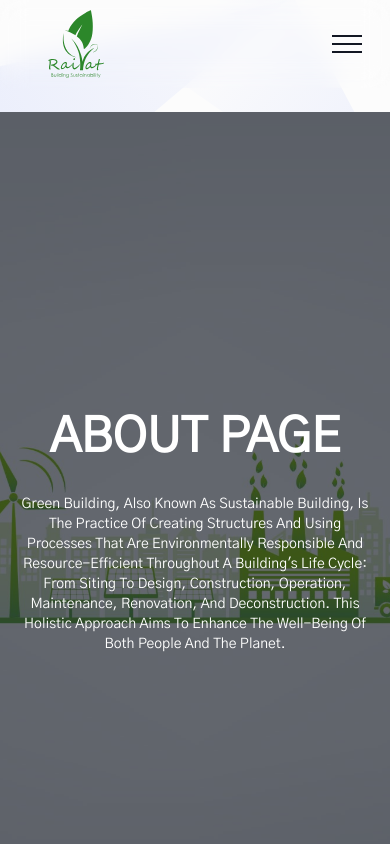
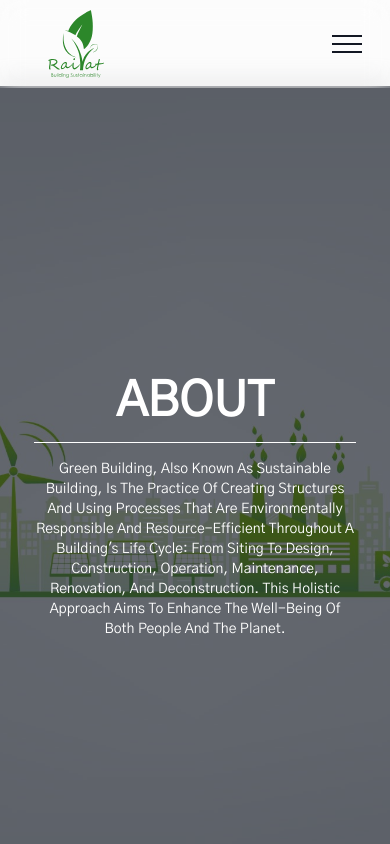
Before and after one commit to DivyeshGadhiya/Green-building, a Next.js app: page /about in a window 390 px wide. Shown: the top 844 px of the page. Built offline with nearby package versions, Linux system fonts and the light colour scheme.

Commit message:
fix(about page): responsive fix

```diff
--- a/src/app/about/page.tsx
+++ b/src/app/about/page.tsx
@@ -22,7 +22,7 @@ const AboutPage = () => {
   return (
     <>
       <Breadcrumb
-        pageName="About Page"
+        pageName="About"
         description="Green building, also known as sustainable building, is the practice of creating structures and using processes that are environmentally responsible and resource-efficient throughout a building's life cycle: from siting to design, construction, operation, maintenance, renovation, and deconstruction. This holistic approach aims to enhance the well-being of both people and the planet."
       />
       <AboutSectionOne />
--- a/src/components/About/AboutSectionOne.tsx
+++ b/src/components/About/AboutSectionOne.tsx
@@ -3,7 +3,7 @@ import Image from "next/image";
 
 const AboutSectionOne = () => {
   return (
-    <section className="container pt-16 ">
+    <section className="container pt-16">
       <div className="container">
         <div className="-mx-4 flex flex-wrap items-center">
           {/* <div className="w-full px-4 lg:w-1/2">
--- a/src/components/About/AboutSectionThree.tsx
+++ b/src/components/About/AboutSectionThree.tsx
@@ -24,7 +24,7 @@ const AboutSectionThree = () => {
               </table>
             </div>
             <p className="mt-4 text-base font-medium leading-relaxed text-body-color text-center">
-              We work with our clients for certification and their benefits, by exchanging our knowledge, helping them to achieve "Building Sustainability".
+              We work with our clients for certification and their benefits, by exchanging our knowledge, helping them to achieve &quot;Building Sustainability&quot;.
             </p>
           </div>
         </div>
--- a/src/components/About/AboutSectionTwo.tsx
+++ b/src/components/About/AboutSectionTwo.tsx
@@ -11,7 +11,7 @@ const AboutSectionTwo = () => {
   }, []);
 
   return (
-    <section className="container pb-16">
+    <section className="container pb-16 max-sm:pb-0">
       <div className="container mx-auto px-4">
         <div className="-mx-4 flex flex-wrap items-center">
           <div className="w-full px-4 lg:w-1/2 mb-8 lg:mb-0">
--- a/src/components/Common/Breadcrumb.tsx
+++ b/src/components/Common/Breadcrumb.tsx
@@ -9,10 +9,9 @@ const Breadcrumb = ({
 }) => {
   return (
     <>
-      <section className=" z-10 overflow-hidden md:pt-52 pt-28 h-screen w-full lg:pt-[150px]  ">
-        <div className="">
-          <div className="-mx-4 ">
-
+      <section className="z-10 overflow-hidden md:pt-28 max-sm:pt-[86px] h-screen w-full lg:pt-[120px]">
+        <div>
+          <div>
             {/* <div className="w-full px-4 md:w-4/12 lg:w-full">
               <div className="text-start">
                 <ul className="flex items-center md:justify-start">
@@ -35,20 +34,20 @@ const Breadcrumb = ({
               <div className="absolute inset-0 bg-black opacity-65"></div>
               <div className="relative z-10 mb-8 md:mb-0 lg:mb-12 flex items-center justify-center h-full">
                 <div className="text-center flex justify-center gap-3 items-center flex-col">
-                  <h1 className="mb-5 md:text-6xl font-bold uppercase text-white text-5xl">
+                  <h1 className="md:text-6xl font-bold uppercase text-white text-5xl">
                     {pageName}
                   </h1>
-                  <p className="text-xl max-md:text-sm font-medium max-md:w-[90%] w-[70%]  leading-relaxed text-white ">
+                  <hr className='border-white my-3 max-sm:my-1 max-md:w-[90%] w-[70%]' />
+                  <p className="text-xl max-md:text-sm font-medium max-md:w-[90%] w-[70%] leading-relaxed text-white">
                     {description}
                   </p>
                 </div>
               </div>
             </div>
-
           </div>
         </div>
 
-        <div>
+        {/* <div>
           <span className="absolute left-0 top-0 z-[-1]">
             <svg
               width="287"
@@ -121,7 +120,7 @@ const Breadcrumb = ({
               </defs>
             </svg>
           </span>
-        </div>
+        </div> */}
 
       </section>
     </>
--- a/src/components/Header/menuData.tsx
+++ b/src/components/Header/menuData.tsx
@@ -10,7 +10,7 @@ const menuData: Menu[] = [
   {
     id: 2,
     title: "About",
-    path: "#",
+    path: "/about",
     newTab: false,
   },
   {
--- a/src/components/Hero/index.tsx
+++ b/src/components/Hero/index.tsx
@@ -104,10 +104,7 @@ export default function Hero() {
   };
 
   return (
-    <section
-      id=""
-      className="relative z-10 overflow-hidden pt-[120px] bg-white"
-    >
+    <section className="relative z-10 overflow-hidden lg:pt-[120px] md:pt-28 max-sm:pt-[86px] bg-white">
       <Splide aria-label="My Favorite Images" options={splideOptions}>
         {images.map((image, index) => (
           <SplideSlide key={index} className="relative">
```
